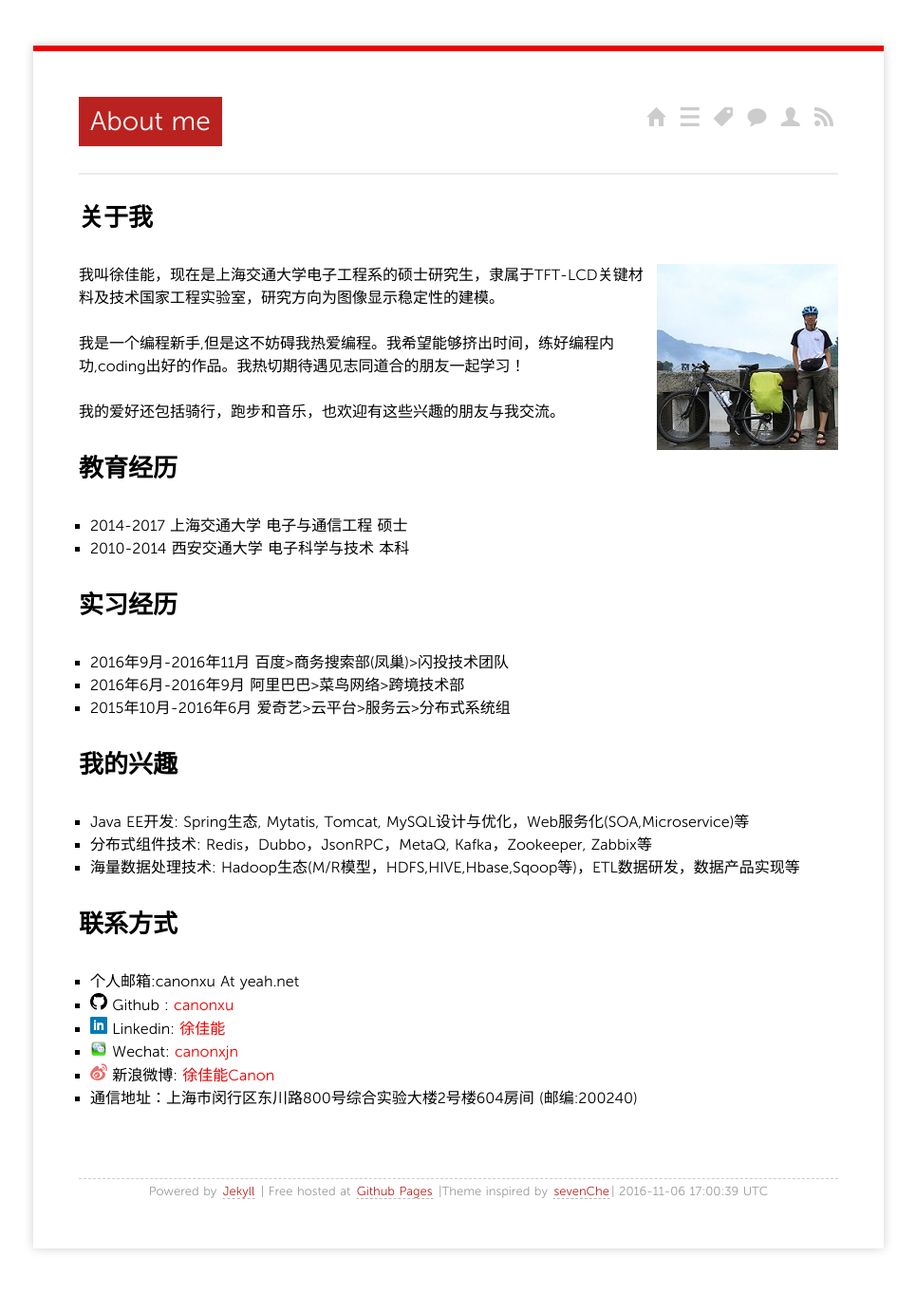
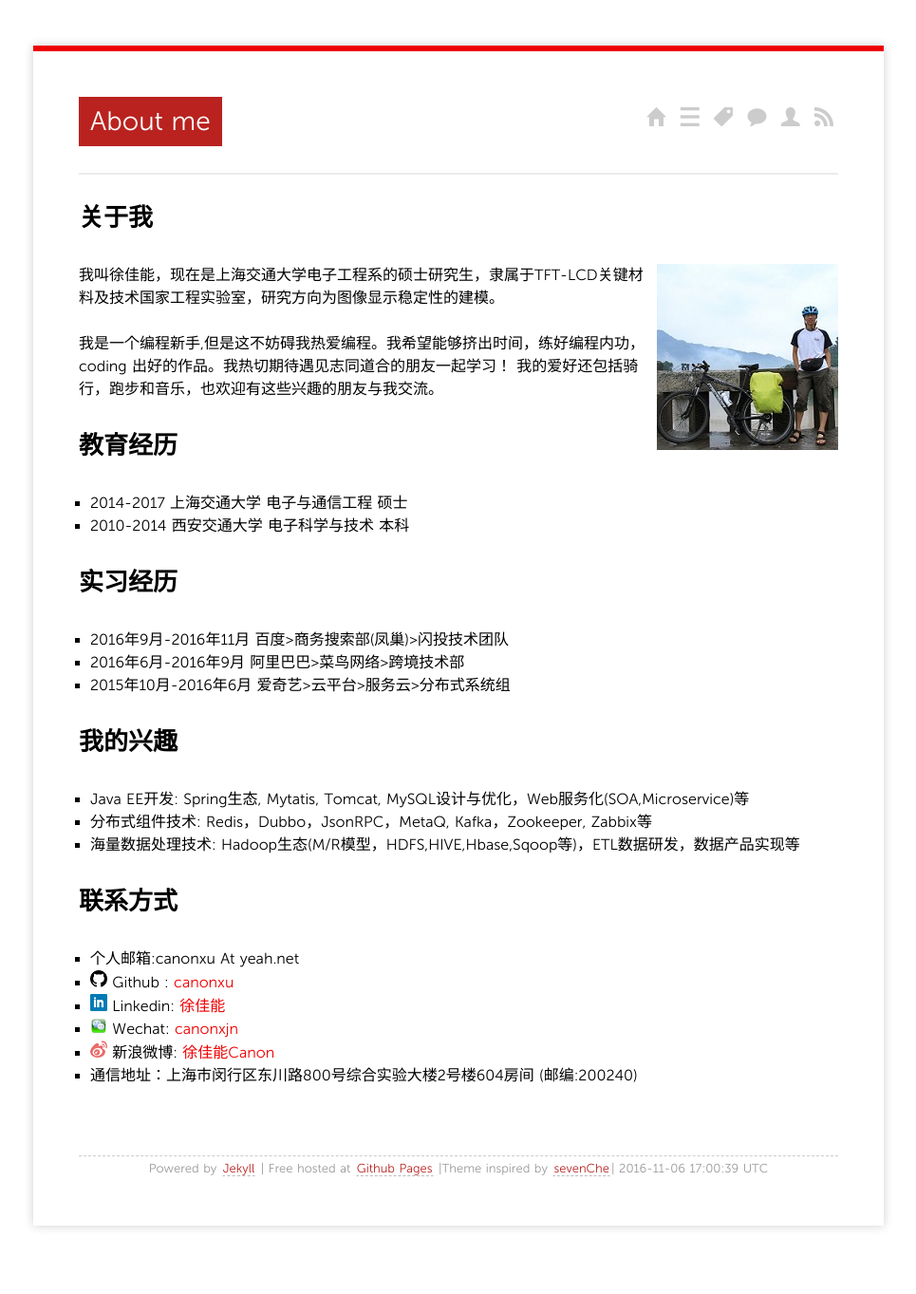
Before and after one commit to canonxu/canonxu.github.io, a Jekyll site: the page built from about/index.md, in a window 1280 px wide. Shown: the whole page at 95% size, without its empty margins (157-1122 px from the left). Built offline with Jekyll 4.4.1, drawn with Linux system fonts in a browser that asks for light colours; nearby versions of some CDN libraries; Markdown is read by kramdown in place of the engine named in the settings; comment, search, counter and statistics services are not loaded; after the commit the page ends 1339 px from its top, so only the background shows below that.

Commit message:
modify the  blogs

```diff
--- a/about/index.md
+++ b/about/index.md
@@ -11,8 +11,8 @@ comments: yes
 
 我叫徐佳能，现在是上海交通大学电子工程系的硕士研究生，隶属于TFT-LCD关键材料及技术国家工程实验室，研究方向为图像显示稳定性的建模。
 
-我是一个编程新手,但是这不妨碍我热爱编程。我希望能够挤出时间，练好编程内功,coding出好的作品。我热切期待遇见志同道合的朋友一起学习！
-
+我是一个编程新手,但是这不妨碍我热爱编程。我希望能够挤出时间，练好编程内功， coding
+出好的作品。我热切期待遇见志同道合的朋友一起学习！
 我的爱好还包括骑行，跑步和音乐，也欢迎有这些兴趣的朋友与我交流。
 
 
```
Also changed, not shown: _posts/2014/2014-11-08-开源交大行.md (+1 -1 lines).
